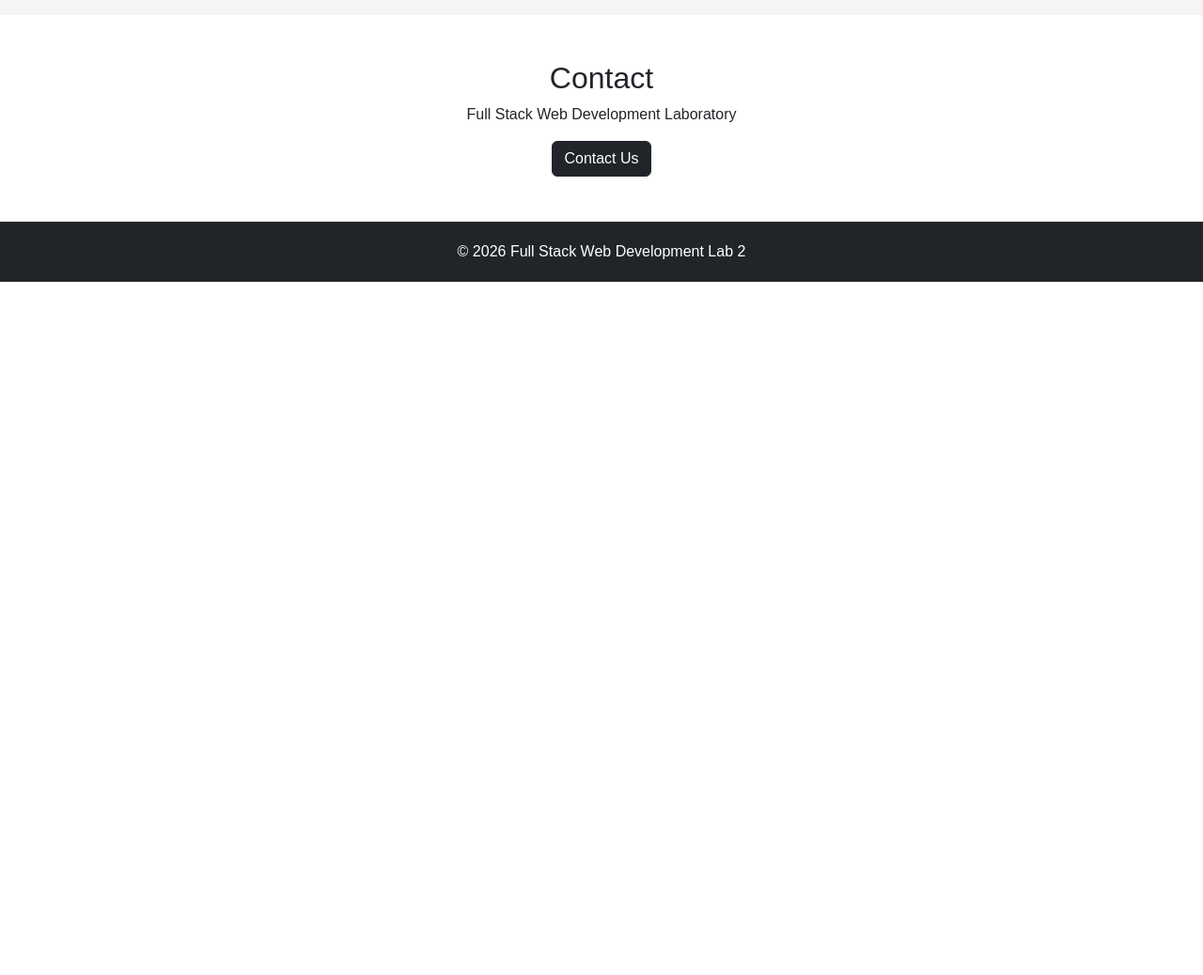
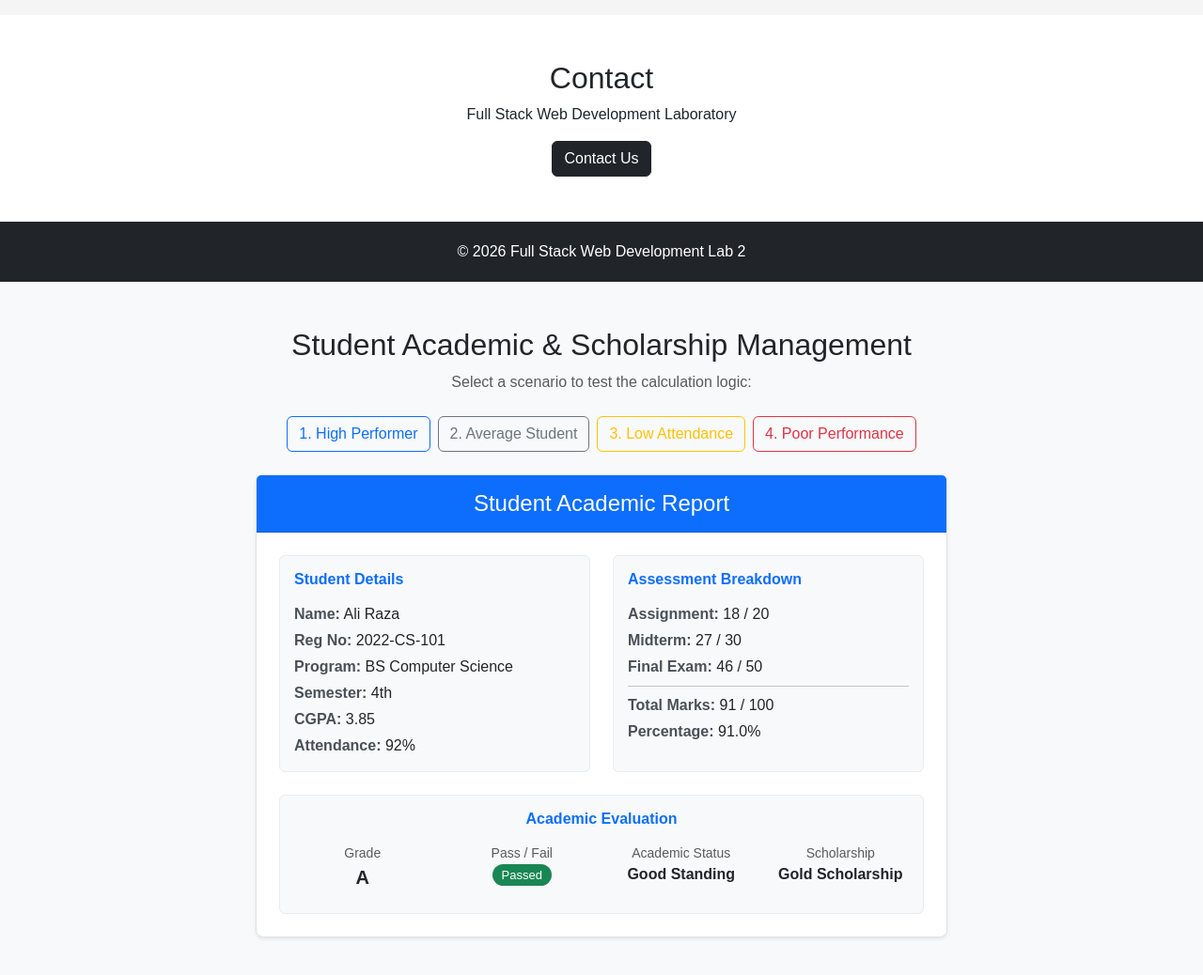
Before and after one commit to MAbdullahGp/FullStack, a plain HTML site: page LAB02/index.html in a window 1280 px wide. Shown: the part 2715-3753 px from the top of the page at 94% size. Before the commit the page ends 3015 px from the top, so only its background shows below. Drawn offline with nearby package versions, Linux system fonts and the light colour scheme.

Commit message:
completed Task3 Student Evaluation

```diff
--- a/LAB02/index.html
+++ b/LAB02/index.html
@@ -11,6 +11,7 @@
         rel="stylesheet">
     <!-- Custom CSS -->
     <link rel="stylesheet" href="style.css">
+
 </head>
 <body>
     <!-- ================= NAVIGATION BAR ================= -->
@@ -319,7 +320,40 @@
     <script
         src="https://cdn.jsdelivr.net/npm/bootstrap@5.3.3/dist/js/bootstrap.bundle.min.js">
     </script>
+<!-- ================= STUDENT ACADEMIC & SCHOLARSHIP MANAGEMENT ================= -->
+<section id="academic-management" class="py-5 bg-light">
+    <div class="container">
+        <div class="text-center mb-4">
+            <h2>Student Academic & Scholarship Management</h2>
+            <p class="text-muted">Select a scenario to test the calculation logic:</p>
+        </div>
 
+        <!-- Scenario Buttons -->
+        <div class="d-flex justify-content-center gap-2 mb-4 flex-wrap">
+            <button class="btn btn-outline-primary" onclick="loadStudent(0)">1. High Performer</button>
+            <button class="btn btn-outline-secondary" onclick="loadStudent(1)">2. Average Student</button>
+            <button class="btn btn-outline-warning" onclick="loadStudent(2)">3. Low Attendance</button>
+            <button class="btn btn-outline-danger" onclick="loadStudent(3)">4. Poor Performance</button>
+        </div>
+
+        <!-- Academic Report Container -->
+        <div class="row justify-content-center">
+            <div class="col-lg-8">
+                <div class="card academic-card shadow-sm">
+                    <div class="card-header bg-primary text-white text-center py-3">
+                        <h4 class="m-0">Student Academic Report</h4>
+                    </div>
+                    <div class="card-body p-4" id="report-container">
+                        <!-- Javascript output will render here -->
+                    </div>
+                </div>
+            </div>
+        </div>
+    </div>
+</section>
+
+<!-- Link JavaScript file -->
+<script src="script.js"></script>
 
 </body>
 
--- /dev/null
+++ b/LAB02/script.js
@@ -0,0 +1,177 @@
+
+console.log("=== HOISTING DEMONSTRATION ===");
+
+
+console.log("Accessing var before declaration:", studentRole);
+var studentRole = "Undergraduate";
+
+try {
+    console.log("Accessing let before declaration:", systemStatus);
+} catch (error) {
+    console.log("Error caught for let variable:", error.message);
+}
+let systemStatus = "Active";
+
+
+
+let studentList = [
+    {
+        name: "Ali Raza",
+        regNo: "2022-CS-101",
+        program: "BS Computer Science",
+        semester: "4th",
+        cgpa: 3.85,
+        attendance: 92,
+        assignmentMarks: 18,
+        midtermMarks: 27,
+        finalExamMarks: 46
+    },
+    {
+        name: "Usman Ahmed",
+        regNo: "2022-CS-112",
+        program: "BS Software Engineering",
+        semester: "4th",
+        cgpa: 3.10,
+        attendance: 82,
+        assignmentMarks: 14,
+        midtermMarks: 21,
+        finalExamMarks: 36
+    },
+    {
+        name: "Sana Malik",
+        regNo: "2022-CS-135",
+        program: "BS Information Technology",
+        semester: "4th",
+        cgpa: 3.60,
+        attendance: 68,
+        assignmentMarks: 17,
+        midtermMarks: 25,
+        finalExamMarks: 42
+    },
+    {
+        name: "Hamza Khan",
+        regNo: "2022-CS-140",
+        program: "BS Computer Science",
+        semester: "4th",
+        cgpa: 1.80,
+        attendance: 52,
+        assignmentMarks: 8,
+        midtermMarks: 12,
+        finalExamMarks: 22
+    }
+];
+
+
+
+function loadStudent(index) {
+    let student = studentList[index];
+
+
+    let maxMarks = 20 + 30 + 50;
+    let totalMarks = student.assignmentMarks + student.midtermMarks + student.finalExamMarks;
+    let percentage = (totalMarks / maxMarks) * 100;
+
+
+    let grade = "";
+    if (percentage >= 80) {
+        grade = "A";
+    } else if (percentage >= 70 && percentage < 80) {
+        grade = "B";
+    } else if (percentage >= 60 && percentage < 70) {
+        grade = "C";
+    } else if (percentage >= 50 && percentage < 60) {
+        grade = "D";
+    } else {
+        grade = "F";
+    }
+
+    let passStatus = "";
+    if (percentage >= 50) {
+        passStatus = "Passed";
+    } else {
+        passStatus = "Failed";
+    }
+
+    let scholarship = "Not Eligible";
+
+    if (student.cgpa >= 3.8 && student.attendance >= 85 && percentage >= 80) {
+        scholarship = "Gold Scholarship";
+    } else if (student.cgpa >= 3.2 && student.attendance >= 80 && percentage >= 70) {
+        scholarship = "Silver Scholarship";
+    } else if (student.cgpa >= 3.0 && student.attendance >= 75 && percentage >= 60) {
+        scholarship = "Bronze Scholarship";
+    } else {
+        scholarship = "Not Eligible";
+    }
+
+    if (!(scholarship === "Not Eligible")) {
+        console.log(student.name + " qualified for a scholarship!");
+    }
+
+    let academicStatus = "Good Standing";
+
+    if (student.cgpa < 2.0 || student.attendance < 60 || percentage < 50) {
+        academicStatus = "Critical";
+    } else if (student.cgpa < 2.5 || student.attendance < 75) {
+        academicStatus = "Academic Warning";
+    } else {
+        academicStatus = "Good Standing";
+    }
+
+    let outputContainer = document.getElementById("report-container");
+    let badgeStyle = passStatus === "Passed" ? "badge-passed" : "badge-failed";
+
+    outputContainer.innerHTML = `
+        <div class="row">
+            <!-- Student Information Box -->
+            <div class="col-md-6 mb-3">
+                <div class="report-box h-100">
+                    <h6 class="text-primary fw-bold mb-3">Student Details</h6>
+                    <p class="mb-1"><span class="report-label">Name:</span> ${student.name}</p>
+                    <p class="mb-1"><span class="report-label">Reg No:</span> ${student.regNo}</p>
+                    <p class="mb-1"><span class="report-label">Program:</span> ${student.program}</p>
+                    <p class="mb-1"><span class="report-label">Semester:</span> ${student.semester}</p>
+                    <p class="mb-1"><span class="report-label">CGPA:</span> ${student.cgpa}</p>
+                    <p class="mb-0"><span class="report-label">Attendance:</span> ${student.attendance}%</p>
+                </div>
+            </div>
+
+            <!-- Assessment Marks Box -->
+            <div class="col-md-6 mb-3">
+                <div class="report-box h-100">
+                    <h6 class="text-primary fw-bold mb-3">Assessment Breakdown</h6>
+                    <p class="mb-1"><span class="report-label">Assignment:</span> ${student.assignmentMarks} / 20</p>
+                    <p class="mb-1"><span class="report-label">Midterm:</span> ${student.midtermMarks} / 30</p>
+                    <p class="mb-1"><span class="report-label">Final Exam:</span> ${student.finalExamMarks} / 50</p>
+                    <hr class="my-2">
+                    <p class="mb-1"><span class="report-label">Total Marks:</span> ${totalMarks} / ${maxMarks}</p>
+                    <p class="mb-0"><span class="report-label">Percentage:</span> ${percentage.toFixed(1)}%</p>
+                </div>
+            </div>
+        </div>
+
+        <!-- Academic Evaluation Summary Box -->
+        <div class="report-box text-center mt-2">
+            <h6 class="text-primary fw-bold mb-3">Academic Evaluation</h6>
+            <div class="row">
+                <div class="col-6 col-md-3 mb-2">
+                    <span class="d-block text-muted small">Grade</span>
+                    <strong class="fs-5">${grade}</strong>
+                </div>
+                <div class="col-6 col-md-3 mb-2">
+                    <span class="d-block text-muted small">Pass / Fail</span>
+                    <div><span class="${badgeStyle}">${passStatus}</span></div>
+                </div>
+                <div class="col-6 col-md-3 mb-2">
+                    <span class="d-block text-muted small">Academic Status</span>
+                    <strong>${academicStatus}</strong>
+                </div>
+                <div class="col-6 col-md-3 mb-2">
+                    <span class="d-block text-muted small">Scholarship</span>
+                    <strong>${scholarship}</strong>
+                </div>
+            </div>
+        </div>
+    `;
+}
+loadStudent(0);
--- a/LAB02/style.css
+++ b/LAB02/style.css
@@ -353,3 +353,38 @@ body {
         width: 100%;
     }
 }
+/* =========================================
+   ACADEMIC MANAGEMENT SECTION (LAB 03)
+========================================= */
+.academic-card {
+    border-radius: 8px;
+    border: 1px solid #dee2e6;
+}
+
+.report-box {
+    background-color: #f8f9fa;
+    border: 1px solid #e9ecef;
+    border-radius: 6px;
+    padding: 15px;
+}
+
+.report-label {
+    font-weight: bold;
+    color: #495057;
+}
+
+.badge-passed {
+    background-color: #198754;
+    color: white;
+    padding: 4px 10px;
+    border-radius: 12px;
+    font-size: 13px;
+}
+
+.badge-failed {
+    background-color: #dc3545;
+    color: white;
+    padding: 4px 10px;
+    border-radius: 12px;
+    font-size: 13px;
+}
```
